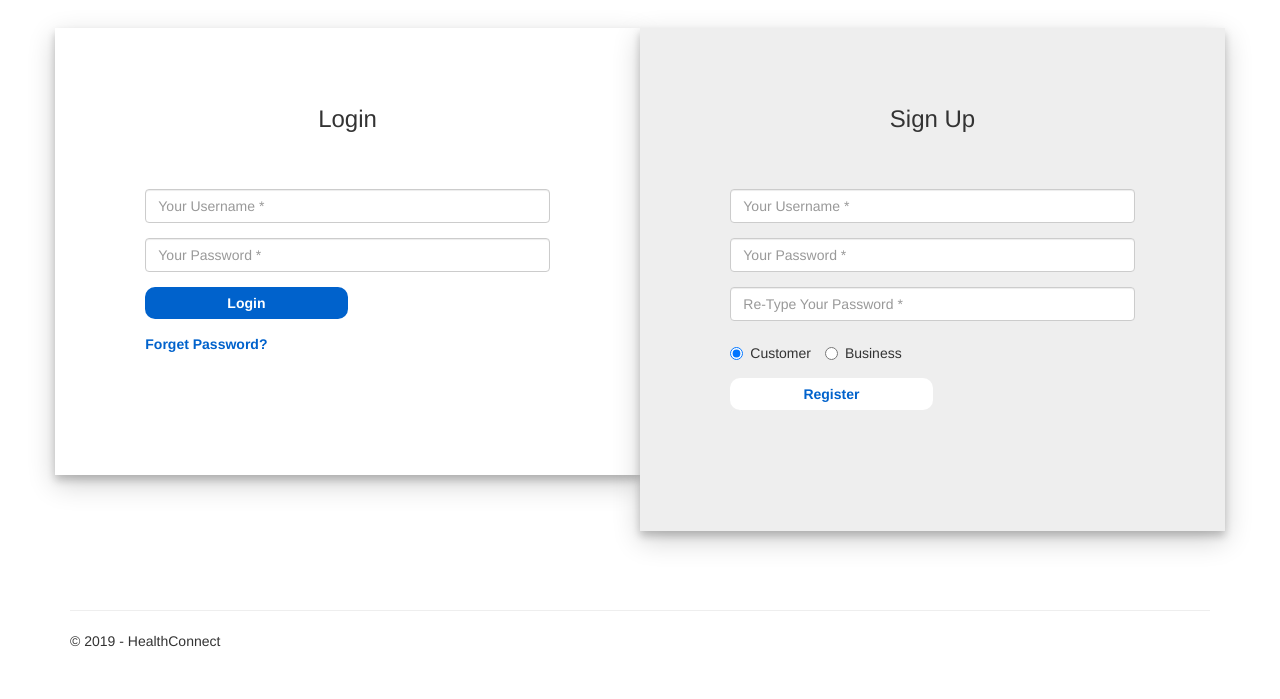
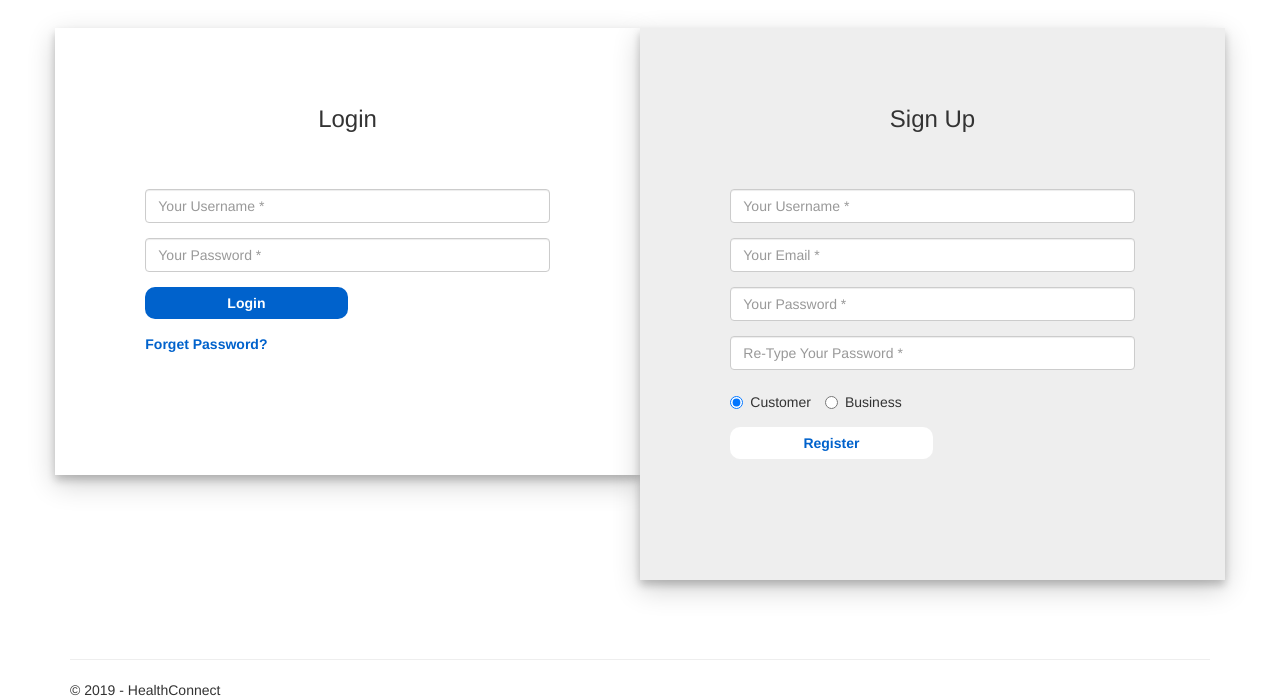
Before and after one commit to se577-group-project/HealthApp, a Django app: page /login/ in a window 1280 px wide. Shown: the part 51-750 px from the top of the page. Run offline with Django 3.2, Linux system fonts and the light colour scheme; some libraries are stand-ins or nearby versions.

Commit message:
Login .py and html uodated to fix a few bugs and add future TODO. also added messages to view.py so we can user for debuging and other user specific messgae

```diff
--- a/HealthApp/HealthApp/settings.py
+++ b/HealthApp/HealthApp/settings.py
@@ -112,6 +112,11 @@ USE_TZ = True
 STATIC_URL = '/static/'
 STATIC_ROOT = posixpath.join(*(BASE_DIR.split(os.path.sep) + ['static']))
 
+#TODO if you need to debug
+#https://simpleisbetterthancomplex.com/tips/2016/09/06/django-tip-14-messages-framework.html
+#from django.contrib.messages import constants as message_constants
+#MESSAGE_LEVEL = message_constants.DEBUG
+
 
 # Configure Django App for Heroku.
 import django_heroku
--- a/HealthApp/app/templates/app/login.html
+++ b/HealthApp/app/templates/app/login.html
@@ -11,7 +11,13 @@
                     <form action="{% url 'login' %}" method="post" class="form-horizontal">
                         {% csrf_token %}
 
-                        <small style="color: red">{{ message.Error }}</small>
+                        {% if messages %}
+                            <ul class="messages">
+                            {% for message in messages %}
+                                <p style="color: red">{{ message }}</p>
+                            {% endfor %}
+                            </ul>
+                        {% endif %}
 
                         <div class="form-group">
                             <input type="text" name="usernameLogin" class="form-control" placeholder="Your Username *" value="" />
@@ -35,14 +41,17 @@
                             <input type="text" name="usernameSignup" class="form-control" placeholder="Your Username *" value="" />
                         </div>
                         <div class="form-group">
+                            <input type="email" name="emailSignupPri" class="form-control" placeholder="Your Email *" value="" />
+                        </div>
+                        <div class="form-group">
                             <input type="password" name="passwordSignupPri" class="form-control" placeholder="Your Password *" value="" />
                         </div>
                         <div class="form-group">
                             <input type="password" name="passwordSignupSec" class="form-control" placeholder="Re-Type Your Password *" value="" />
                         </div>
                         <div class="form-group">
-                            <label class="radio-inline"><input type="radio" name="optradio" checked>Customer</label>
-                            <label class="radio-inline"><input type="radio" name="optradio">Business</label>
+                            <label class="radio-inline"><input type="radio" name="customeroptradio" checked>Customer</label>
+                            <label class="radio-inline"><input type="radio" name="businessoptradio">Business</label>
                         </div>
                         <div class="form-group">
                             <input type="submit" name="signupbtn" class="btnSubmit" value="Register" />
--- a/HealthApp/app/views.py
+++ b/HealthApp/app/views.py
@@ -10,6 +10,7 @@ from django.urls import reverse
 from django.contrib.auth.decorators import login_required
 from app.models import UsersProfile
 from django.contrib.auth.models import User
+from django.contrib import messages
 
 
 def home(request):
@@ -40,15 +41,25 @@ def login(request):
                     auth_login(request,user)
                     return HttpResponseRedirect(reverse('home'))
 
+            messages.error(request,'There was an error when you tried to login.. please try again')
+
         if request.POST.get('signupbtn'):
             username = request.POST.get('usernameSignup')
+            email = request.POST.get('emailSignupPri')
             password = request.POST.get('passwordSignupPri')
             passwordVerifiction = request.POST.get('passwordSignupSec')
 
-            if True:#verify(username, password):
+            if 'customeroptradio' in request.POST:
+                customertype = request.POST.get('customeroptradio')
+            else:
+                customertype = request.POST.get('businessoptradio')
 
-                user = User.objects.create_user(username=username, email='JohnDoe@beatles.com', password=password)
+            if True:# TODO: verify(username, password):
+
+                user = User.objects.create_user(username=username, email=email, password=password)
                 user.save()
+
+                #TODO: add users to database
 
                 user = authenticate(request, username=username, password=password)
 
@@ -57,15 +68,15 @@ def login(request):
 
                     return HttpResponseRedirect(reverse('home'))
 
-        message = {'Error' : 'There was an error when you tried to login.. please try again',}
-        context = {'message' : message}
+                #TODO: Add error messages
 
-        return render(request, 'app/login.html', {'context': context})
+        return render(request, 'app/login.html')
 
     else:
         return render(request, 'app/login.html', {})
 
-        #TODO create a verification function
+        #TODO: move all user input to user_verification.py
+        #TODO: create a verification function
         def verify(username, password):
             return True
 
```
